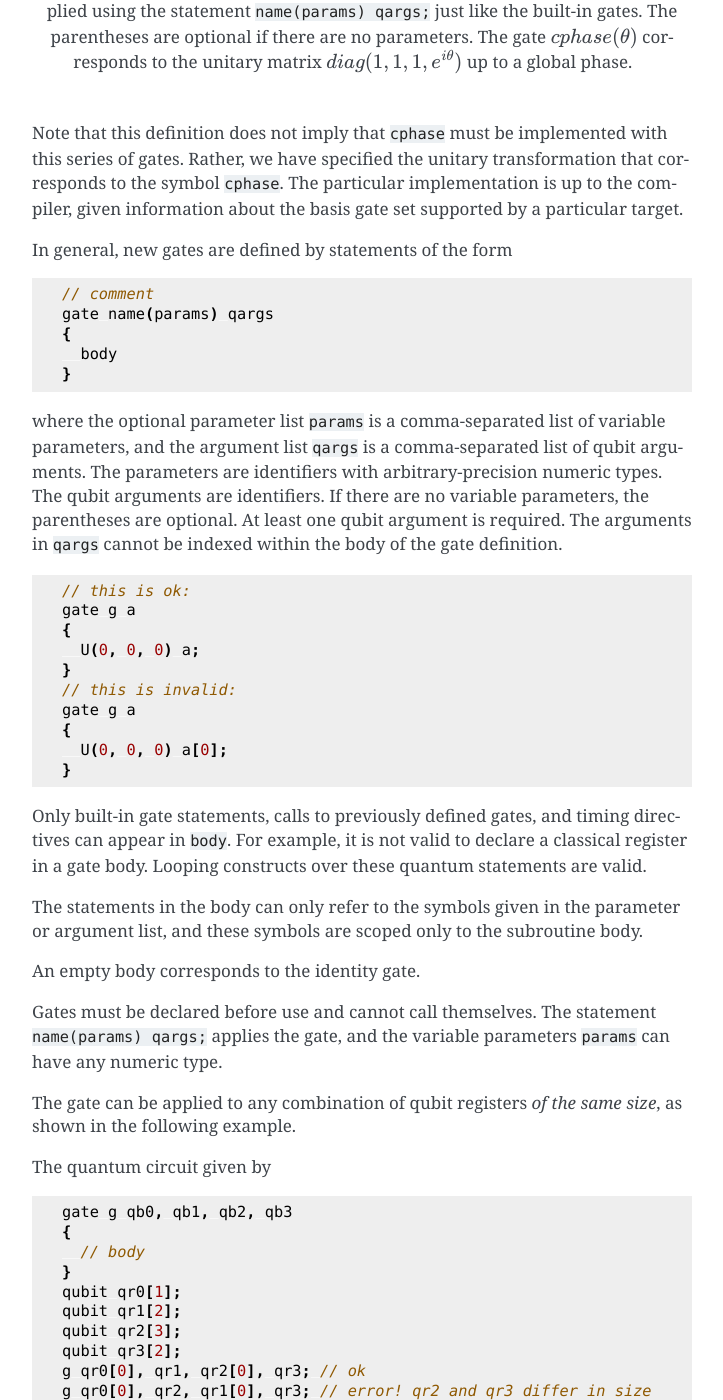
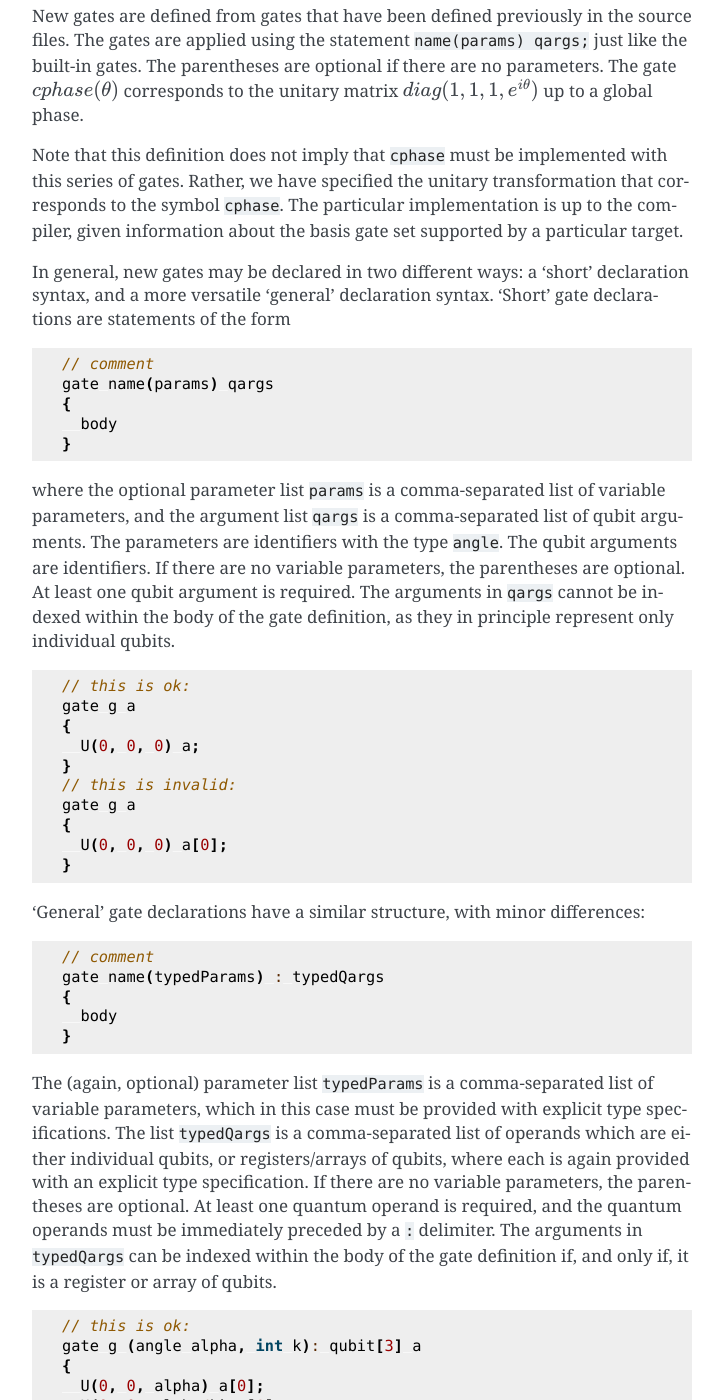
Before and after one commit to openqasm/openqasm, a Sphinx documentation site: the page built from source/language/gates.rst, in a window 1280 px wide and 1400 px high, scrolled down 3810 px. Shown: the whole window, without its empty margins (388-1111 px from the left). Built offline with Sphinx 7.4.7, drawn with Linux system fonts in a browser that asks for light colours; cross-references to code outside the pages are shown as plain code; some of the changed text lies outside the part shown.

Commit message:
Revised to include expanded ``gate`` functionality as per Issue #323

```diff
--- a/source/language/gates.rst
+++ b/source/language/gates.rst
@@ -167,13 +167,13 @@
 
 .. _sec:macros:
 
-Hierarchically defined unitary gates
-------------------------------------
+User-defined unitary gates
+--------------------------
 
-For new gates, we associate them with a corresponding unitary
-transformation by a sequence of built-in gates. For example, a CPHASE
-operation is shown schematically in :numref:`fig_gate`
-corresponding OpenQASM code is
+Programmers may define new gates, which may be resolved to a sequence of built-in
+gates, possibly through some program logic (such as `if` statements) or invocations
+of other user-defined gates. For example, a CPHASE operation is shown schematically
+in :numref:`fig_gate` corresponding OpenQASM code is
 
 .. code-block:: c
    :force:
@@ -191,10 +191,10 @@
 .. _fig_gate:
 .. figure:: ../qpics/gate.svg
 
-   New gates are defined from previously defined gates. The gates are applied using the statement
-   ``name(params) qargs;`` just like the built-in gates. The parentheses are optional if there
-   are no parameters. The gate :math:`{cphase}(\theta)` corresponds to the unitary matrix
-   :math:`{diag}(1,1,1,e^{i\theta})` up to a global phase.
+New gates are defined from gates that have been defined previously in the source files.
+The gates are applied using the statement ``name(params) qargs;`` just like the built-in gates.
+The parentheses are optional if there are no parameters. The gate :math:`{cphase}(\theta)`
+corresponds to the unitary matrix :math:`{diag}(1,1,1,e^{i\theta})` up to a global phase.
 
 Note that this definition does not imply that ``cphase`` must be implemented with
 this series of gates. Rather, we have specified the unitary
@@ -202,7 +202,9 @@
 implementation is up to the compiler, given information about the basis
 gate set supported by a particular target.
 
-In general, new gates are defined by statements of the form
+In general, new gates may be declared in two different ways: a 'short'
+declaration syntax, and a more versatile 'general' declaration syntax.
+'Short' gate declarations are statements of the form
 
 .. code-block:: c
 
@@ -214,11 +216,12 @@
 
 where the optional parameter list ``params`` is a comma-separated list of variable
 parameters, and the argument list ``qargs`` is a comma-separated list of qubit
-arguments. The parameters are identifiers with arbitrary-precision numeric types.
+arguments. The parameters are identifiers with the type ``angle``.
 The qubit arguments are identifiers. If there are no
 variable parameters, the parentheses are optional. At least one qubit
-argument is required. The arguments in ``qargs`` cannot be indexed within the body
-of the gate definition.
+argument is required.
+The arguments in ``qargs`` cannot be indexed within the body
+of the gate definition, as they in principle represent only individual qubits.
 
 .. code-block:: c
 
@@ -233,24 +236,83 @@
      U(0, 0, 0) a[0];
    }
 
-Only built-in gate statements, calls to previously defined gates, and
-timing directives can appear in ``body``. For example, it is not valid to
-declare a classical register in a gate body. Looping constructs over these quantum
-statements are valid.
+'General' gate declarations have a similar structure, with minor differences:
 
-The statements in the body
-can only refer to the symbols given in the parameter or argument list,
-and these symbols are scoped only to the subroutine body.
+.. code-block:: c
 
-An empty body corresponds to the identity gate.
+   // comment
+   gate name(typedParams) : typedQargs
+   {
+     body
+   }
 
-Gates must be declared before use and
+The (again, optional) parameter list ``typedParams`` is a comma-separated list of variable
+parameters, which in this case must be provided with explicit type specifications.
+The list ``typedQargs`` is a comma-separated list of operands which are either individual
+qubits, or registers/arrays of qubits, where each is again provided with an explicit type
+specification.
+If there are no variable parameters, the parentheses are optional. At least
+one quantum operand is required, and the quantum operands
+must be immediately preceded by a ``:`` delimiter.
+The arguments in ``typedQargs`` can be indexed within the body
+of the gate definition if, and only if, it is a register or array of qubits.
+
+.. code-block:: c
+
+   // this is ok:
+   gate g (angle alpha, int k): qubit[3] a
+   {
+     U(0, 0, alpha) a[0];
+     U(0, 0, alpha/k) a[1];
+     U(0, 0, alpha/(k**2)) a[2];
+   }
+
+   // this is also ok:
+   gate qutritX : qubit[2] a {
+     x a[1];
+     cx a[1], a[0];
+     cx a[0], a[1];
+   }
+
+   // this is invalid:
+   gate g (angle alpha, int k): qubit a
+   {
+     U(0, 0, alpha) a[0];
+     U(0, 0, alpha/k) a[1];
+     U(0, 0, alpha/(k**2)) a[2];
+   }
+
+
+For either kind of gate declaration, the ``body`` may consist of the following:
+
+ * Declaration and initialisation of classical variables (but not re-assignment to them);
+
+ * Program logic (``if`` statements and ``for`` loops) with conditions/bounds involving constants,
+   and simple expressions depending on the gate arguments and local identifiers / loop iterators;
+
+ * Timing directives; and
+
+ * Calls to built-in gates and previously defined gates.
+
+Note in particular that classical variables and parameters in a ``gate`` body are treated as being immutable,
+and cannot be assigned to more than once. (For loop induction variables are treated as being constant within
+the scope of any single iteration of the ``for`` loop, and can only be modified by the logic of the loop
+itself.) External functions, ``reset`` operations, ``measure`` operations (or other operations with potentially
+random outcomes), cannot be involved in the program logic of a ``gate`` body. This ensures that an invocation of
+a user-defined ``gate``, corresponds to a definite finite sequence of built-in unitary gates.
+
+An empty ``body`` corresponds to the identity gate.
+
+Gates must be declared before use, and
 cannot call themselves. The statement ``name(params) qargs;`` applies the gate,
-and the variable parameters ``params`` can have any numeric type.
+and the variable parameters ``params`` must have the appropriate type (or be expressions which can be implicitly
+cast to the appropriate type).
 
-The gate can be applied to any combination of qubit registers *of the same size*, as shown in the following example.
-
-The quantum circuit given by
+The quantum operands of a ``gate`` invocation must have the appropriate types, to the declaration of the ``gate``.
+There is one exception to this type-agreement condition: if a ``gate`` has one or more operands of type ``qubit``,
+the gate may instead act on some qubit register(s) *of identical size* for one or all of those operands.
+For example, using a 'short' ``gate`` declaration (all of whose operands are individual qubits):
+the quantum circuit given by
 
 .. code-block:: c
 
@@ -271,11 +333,27 @@
 
    // FIXME: insert translation of algorithmic block from TeX source.
 
-   for j ← 0, 1 do
+   for j in [0:1] do
        g qr0[0],qr1[j],qr2[0],qr3[j];
 
 We provide this so that user-defined gates can be applied in parallel
-like the built-in gates.
+like the built-in gates. This functionality extends also to any ``gate`` declared with the
+'general' form, so long as all operands which are given an explicit size in the declaration,
+are provided with arguments of the corresponding type.
+
+.. code-block:: c
+
+   gate g : qubit qb0, qubit qb1, qubit[5] qreg
+   {
+     // body
+   }
+   qubit a[2];
+   qubit b[2];
+   qubit c[5];
+   qubit d[10];
+   g a, b, c; // ok: performs "g a[0], b[0], c; g a[1], b[1], c;"
+   g a, b, d; // error! third operand expects a register of size 5, not 10
+
 
 Quantum gate modifiers
 ----------------------
@@ -370,6 +448,13 @@
        rzp(-θ) q1;
    }
 
+   // a coherently controlled version of the "qutritX" gate defined further above,
+   // with a control register interpreted as an integer modulo 3
+   gate qutritCX : qubit[2] c, qubit[2] t {
+      ctrl @ qutritX c[0], t;
+      ctrl @ inv @ qutritX c[1], t;
+    }
+
 The modifier ``pow(k) @`` replaces its gate argument :math:`U` by its :math:`k`\ th
 power :math:`U^k` for some positive integer or floating point number :math:`k` (not necessarily
 constant). In the case that :math:`k` is an integer, the gate can be implemented (albeit
```
